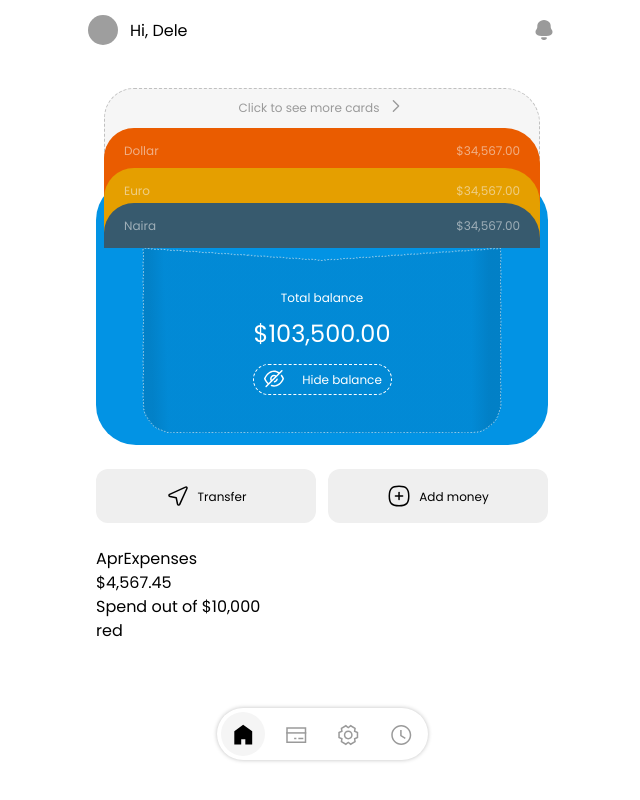
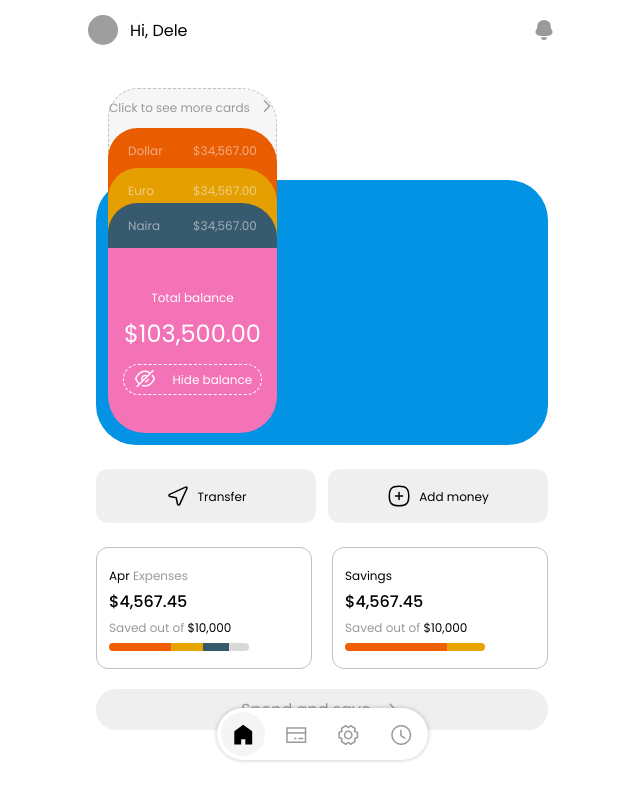
Before and after one commit to mohawwal/fintech-challenge, a React (Vite) app: page / in a window 1280 px wide. Shown: the whole page, without its empty margins (318-958 px from the left). Built offline with nearby package versions, Linux system fonts and the light colour scheme; grey boxes are pictures that could not be loaded.

Commit message:
feature/improving the design

```diff
--- a/src/pages/Home.jsx
+++ b/src/pages/Home.jsx
@@ -2,7 +2,7 @@ import React from "react";
 import HideIcon from "../assets/svg/Hide.svg";
 import ArrowRightIcon from "../assets/svg/ArrowRight.svg";
 import CardItem from "../components/CardItem";
-import WalletImage from "../assets/svg/Wallet.svg";
+// import WalletImage from "../assets/images/Wallet.png";
 import CursorIcon from "../assets/svg/cursor.svg";
 import PlusIcon from "../assets/svg/Plus.svg";
 
@@ -12,7 +12,7 @@ const Home = () => {
 			<div>
 				<div className="relative h-[380px] overflow-hidden">
 					<div className="absolute rounded-[40px] bg-[#0293E4] w-full h-[265px] bottom-0"></div>
-					<div className="absolute w-auto inset-x-[-4px] bottom-0 m-[12px]">
+					<div className="absolute w-auto bottom-0 p-[12px]">
 						<div className="relative">
 							<div className="h-[160px] rounded-tl-[30px] rounded-tr-[35px] bg-[#F6F6F6] border-dashed border-[1px] border-[#C0C0C0] flex justify-center pt-2 gap-2">
 								<p className="text-[#9A9A9A] font-normal leading-[21px] text-[12px]">
@@ -43,12 +43,12 @@ const Home = () => {
 								height="45px"
 							/>
 						</div>
-						<div className="w-full h-[185px] rounded-b-[37px] relative flex flex-col items-center justify-center">
-							<img
+						<div className="w-full h-[185px] bg-pink-400 rounded-b-[37px] relative flex flex-col items-center justify-center">
+							{/* <img
 								src={WalletImage}
 								alt="wallet"
 								className="w-full h-[185px]"
-							/>
+							/> */}
 							<div className="h-[175px] absolute text-[#FFFFFF] leading-[21px] font-normal z-20 flex flex-col items-center justify-center">
 								<p className="text-[12px]">Total balance</p>
 								<p className="text-[24px] mt-[15px]">$103,500.00</p>
@@ -79,15 +79,31 @@ const Home = () => {
           </p>
         </div>
 			</div>
-      <div>
-        <div>
-          <p>Apr<span>Expenses</span></p>
-          <p>$4,567.45</p>
-          <p>Spend out of $10,000</p>
-          <div>
-            <span>red</span>
+      <div className="flex items-center justify-center w-full gap-5">
+        <div className="h-[122px] w-1/2 flex flex-col justify-center gap-[5px] items-start p-[12px] border-[1px] border-[#C0C0C0] rounded-[12px]">
+          <p className="text-[12px] leading-[21px] font-normal">Apr <span className="text-[#9A9A9A]">Expenses</span></p>
+          <p className="text-[16px] font-medium leading-[21px]">$4,567.45</p>
+          <p className="text-[12px] font-normal leading-[21px] text-[#9A9A9A]">Saved out of <span className="text-black">$10,000</span></p>
+          <div className="flex items-center w-[140px] h-[8px]">
+            <span className="h-[8px] bg-[#EF5E01] w-[62px] rounded-tl-full rounded-bl-full"></span>
+            <span className="h-full bg-[#E7A300] w-[32px]"></span>
+            <span className="h-full bg-[#355B6A] w-[26px]"></span>
+            <span className="h-full bg-[#D9D9D9] w-[20px] rounded-tr-full rounded-br-full"></span>
           </div>
         </div>
+        <div className="h-[122px] w-1/2 flex flex-col justify-center gap-[5px] items-start p-[12px] border-[1px] border-[#C0C0C0] rounded-[12px]">
+          <p className="text-[12px] leading-[21px] font-normal">Savings</p>
+          <p className="text-[16px] font-medium leading-[21px]">$4,567.45</p>
+          <p className="text-[12px] font-normal leading-[21px] text-[#9A9A9A]">Saved out of <span className="text-black">$10,000</span></p>
+          <div className="flex items-center w-[140px] h-[8px]">
+            <span className="bg-[#EF5E01] h-[8px] w-[102px] rounded-tl-full rounded-bl-full"></span>
+            <span className="h-full bg-[#E7A300] w-[38px] rounded-tr-full rounded-br-full"></span>
+          </div>
+        </div>
+      </div>
+      <div className="w-full h-[41px] my-5 flex items-center justify-center gap-3 bg-[#EFEFEF] text-[#9A9A9A] rounded-[20px]">
+        <p>Spend and save</p>
+        <img src={ArrowRightIcon} alt="right" className="w-[20px] h-[20px]" />
       </div>
 		</div>
 	);
```
